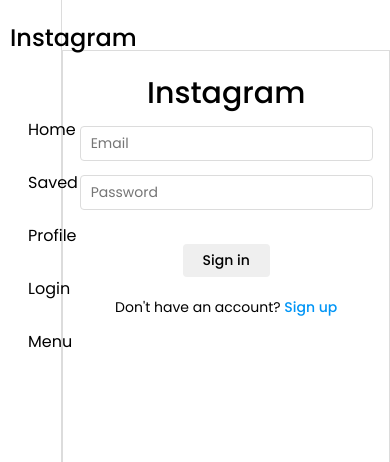
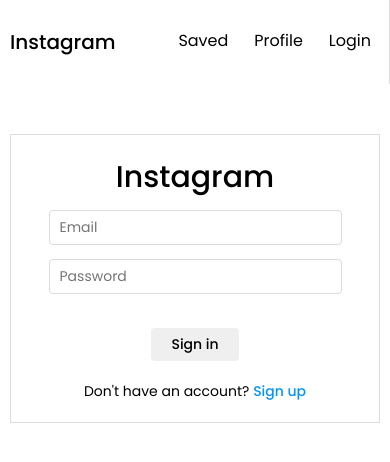
Before and after one commit to iankitvarshney/instagram-clone, a React (Vite) app: page /login in a window 390 px wide. Shown: the top 462 px of the page. Built offline with nearby package versions, Linux system fonts and the light colour scheme; no server answers.

Commit message:
Made whole application responsive

```diff
--- a/src/App.css
+++ b/src/App.css
@@ -1,3 +1,9 @@
 .app {
   display: flex;
 }
+
+@media (max-width: 680px) {
+  .app {
+    display: unset;
+  }
+}
--- a/src/components/Header.js
+++ b/src/components/Header.js
@@ -66,10 +66,10 @@
             </div>
           </Link>
         )}
-        <div className="nav-item">
+        {/* <div className="nav-item">
           <MenuIcon />
           <p>Menu</p>
-        </div>
+        </div> */}
       </div>
     </div>
   );
--- a/src/styles/Body.css
+++ b/src/styles/Body.css
@@ -1,8 +1,26 @@
 .body {
-  width: 54%;
+  width: calc(100% - 240px);
 }
 
 .post-container {
-  width: 60%;
+  width: 500px;
   margin: auto;
 }
+
+@media (max-width: 750px) {
+  .body {
+    width: calc(100% - 180px);
+  }
+}
+
+@media (max-width: 680px) {
+  .body {
+    width: 100%;
+  }
+}
+
+@media (max-width: 500px) {
+  .post-container {
+    width: 100vw;
+  }
+}
--- a/src/styles/Header.css
+++ b/src/styles/Header.css
@@ -1,7 +1,7 @@
 .header {
   border-right: 1px solid gainsboro;
   height: 100vh;
-  width: 16%;
+  width: 240px;
   padding: 2rem 1rem;
   position: sticky;
   top: 0;
@@ -33,3 +33,55 @@
   font-size: 1.6rem;
   padding-left: 1rem;
 }
+
+@media (max-width: 750px) {
+  .header {
+    width: 180px;
+  }
+}
+
+@media (max-width: 680px) {
+  .header {
+    background-color: #fff;
+    display: flex;
+    justify-content: space-between;
+    align-items: center;
+    height: 10vh;
+    width: 100%;
+  }
+
+  .logo-container {
+    margin: unset;
+  }
+
+  .logo-container h1 {
+    font-size: 2rem;
+  }
+
+  .nav-items {
+    display: flex;
+    align-items: center;
+  }
+
+  .nav-item:hover {
+    background-color: unset;
+  }
+
+  .nav-item svg {
+    display: none;
+  }
+}
+
+@media (max-width: 530px) {
+  .nav-items a:first-child {
+    display: none;
+  }
+}
+
+@media (max-width: 370px) {
+  .header {
+    flex-direction: column;
+    padding: 0;
+    padding-top: 0.4rem;
+  }
+}
--- a/src/styles/Post.css
+++ b/src/styles/Post.css
@@ -2,7 +2,7 @@
   border-bottom: 1px solid gainsboro;
   width: 460px;
   padding: 2rem 0 1rem;
-  margin-bottom: 1rem;
+  margin: 0 auto 1rem;
 }
 
 .post .post-profile {
@@ -130,3 +130,22 @@
   font-size: 1.4rem;
   white-space: wrap;
 }
+
+@media (max-width: 500px) {
+  .post {
+    width: 100%;
+  }
+  .post .post-image {
+    border: none;
+    height: 100vw;
+  }
+  .post .post-stats {
+    padding: 0 1rem;
+  }
+  .post .post-content {
+    padding: 0 1rem;
+  }
+  .post .post-comment-box {
+    padding: 0 1rem;
+  }
+}
--- a/src/styles/SavedPost.css
+++ b/src/styles/SavedPost.css
@@ -1,6 +1,10 @@
 .saved-post {
-  height: 310px;
-  width: 310px;
+  width: 30vw;
+  height: 30vw;
+  max-height: 310px;
+  min-height: 220px;
+  max-width: 310px;
+  min-width: 220px;
   display: flex;
   justify-content: center;
   align-items: center;
@@ -20,3 +24,10 @@
   object-fit: cover;
   object-position: center;
 }
+
+@media (max-width: 900px) {
+  .saved-post {
+    height: 20vw;
+    width: 20vw;
+  }
+}
--- a/src/styles/SavedPosts.css
+++ b/src/styles/SavedPosts.css
@@ -1,7 +1,7 @@
 .saved-posts {
   display: flex;
   flex-wrap: wrap;
-  justify-content: flex-start;
+  justify-content: center;
   align-self: flex-start;
   gap: 1rem;
   padding: 4rem;
--- a/src/styles/SigninPage.css
+++ b/src/styles/SigninPage.css
@@ -58,3 +58,16 @@
   color: #0095f6;
   font-weight: 500;
 }
+
+@media (max-width: 450px) {
+  .signin-page {
+    width: 95vw;
+    padding: 2rem 1rem;
+  }
+  .signin-page form {
+    width: 100%;
+  }
+  .signin-page form input {
+    max-width: 100%;
+  }
+}
--- a/src/styles/SignupPage.css
+++ b/src/styles/SignupPage.css
@@ -58,3 +58,16 @@
   color: #0095f6;
   font-weight: 500;
 }
+
+@media (max-width: 450px) {
+  .signup-page {
+    width: 95vw;
+    padding: 2rem 1rem;
+  }
+  .signup-page form {
+    width: 100%;
+  }
+  .signup-page form input {
+    max-width: 100%;
+  }
+}
```
